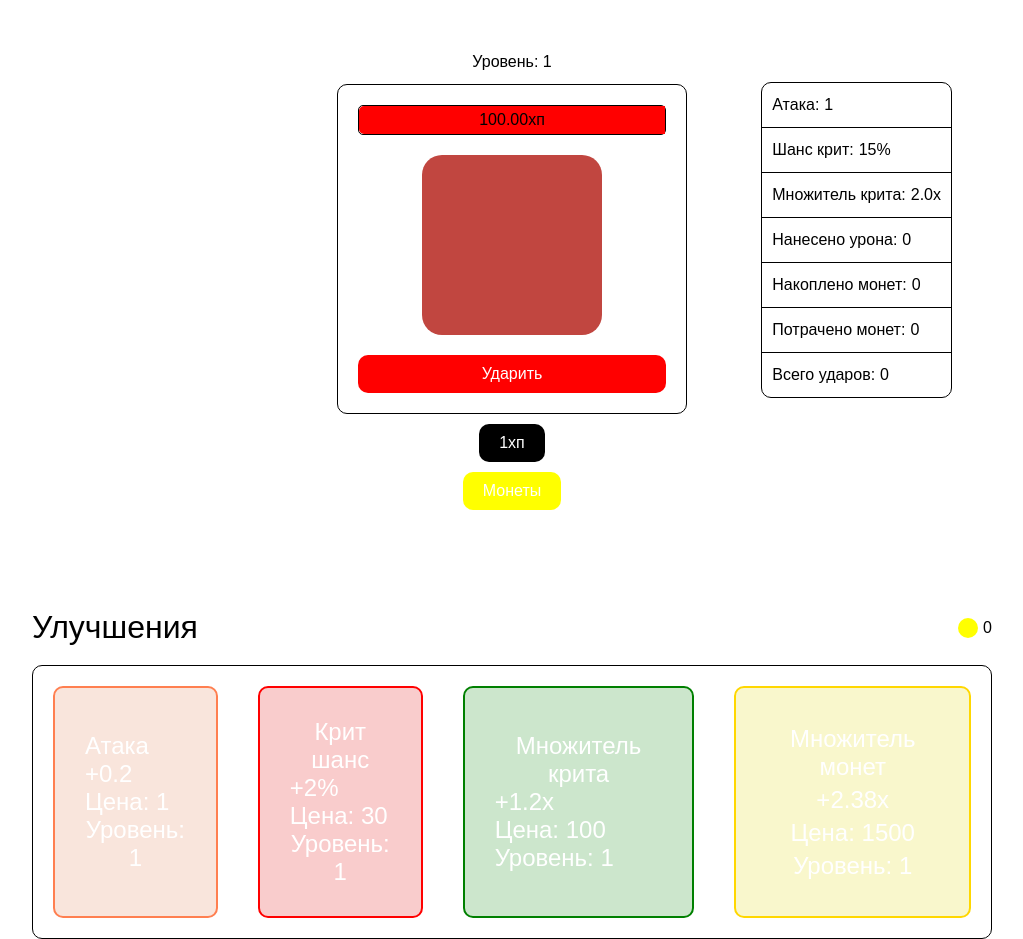
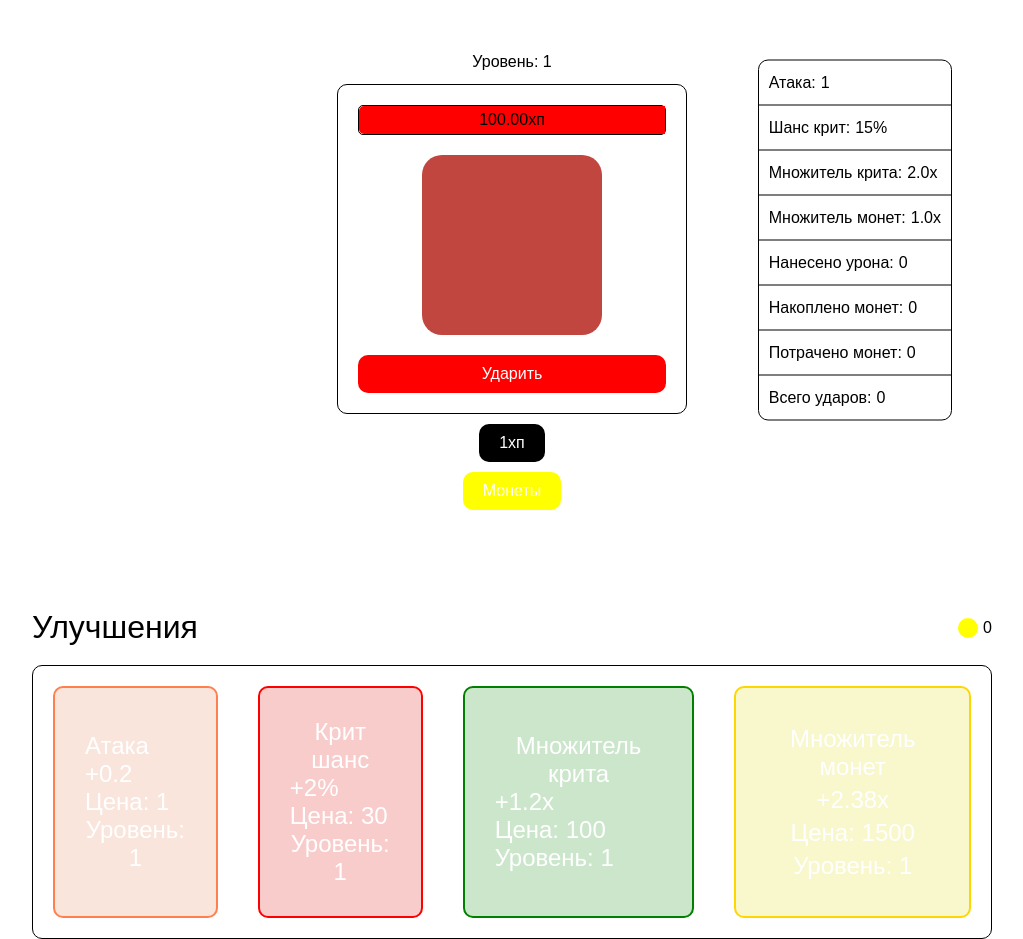
Before and after one commit to HELLRAID-cmd/Tap-Tap-MonsterHunter, a React (Vite) app in the folder client/: page / in a window 1280 px wide. Shown: the whole page, without its empty margins (128-1151 px from the left). Built offline with nearby package versions, Linux system fonts and the light colour scheme.

Commit message:
Добавил новый статус

```diff
--- a/client/src/Components/StatusPlayer/StatusPlayer.tsx
+++ b/client/src/Components/StatusPlayer/StatusPlayer.tsx
@@ -1,4 +1,5 @@
 import { useAttackDamage } from "../context/AttackContext";
+import { useCoinsFooter } from "../context/CoinsContext";
 import { useGame } from "../context/Context";
 import { useCrit } from "../context/CritContext";
 import { useCritDamage } from "../context/CritDamageContext";
@@ -10,6 +11,7 @@ const StatusPlayer = () => {
   const {attack} = useAttackDamage();
   const {attackCrit} = useCrit();
   const {critDamage} = useCritDamage();
+  const {coinsMultiplier} = useCoinsFooter();
 
   return (
     <div className="status">
@@ -25,6 +27,10 @@ const StatusPlayer = () => {
         <li className="status__item">
           <p className="status__item-name">Множитель крита: </p>
           <span className="status__item-info">{(critDamage).toFixed(1)}x</span>
+        </li>
+        <li className="status__item">
+          <p className="status__item-name">Множитель монет: </p>
+          <span className="status__item-info">{(coinsMultiplier).toFixed(1)}x</span>
         </li>
         <li className="status__item">
           <p className="status__item-name">Нанесено урона: </p>
```
